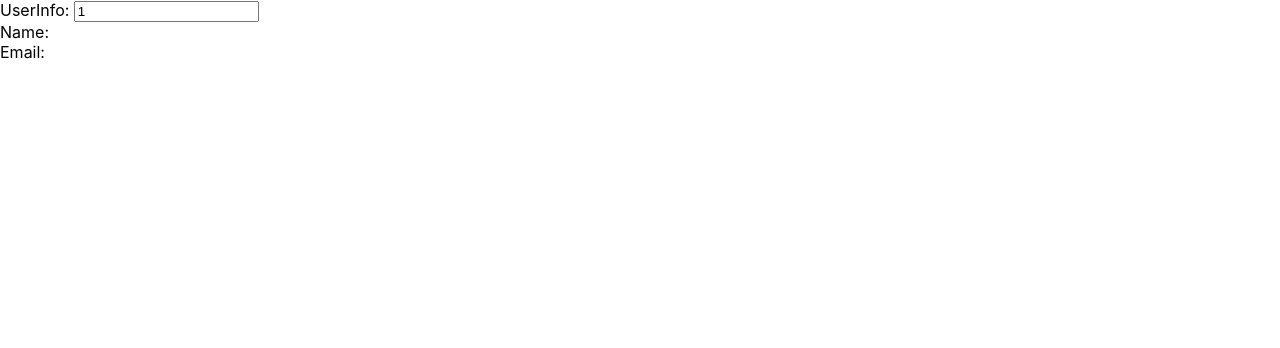
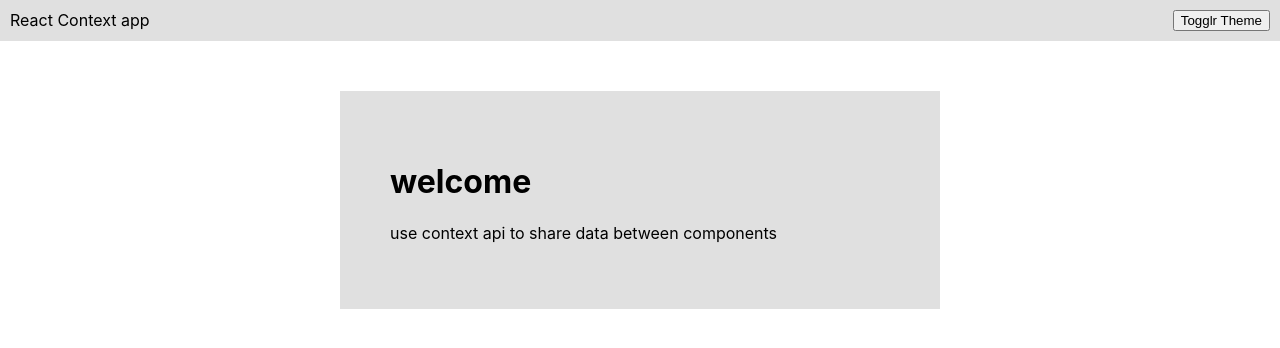
Before and after one commit to PraneshUlleri/Reactjs, a React (Create React App) app in the folder react-advanced-app/: page / in a window 1280 px wide. Shown: the top 348 px of the page. Built offline with nearby package versions, Linux system fonts and the light colour scheme; no server answers.

Commit message:
react context

```diff
--- a/react-advanced-app/src/App.js
+++ b/react-advanced-app/src/App.js
@@ -1,5 +1,7 @@
 import './App.css';
 import Counter from './Counter';
+import Layout from './Layout';
+import MainContent from './MainContent';
 import NewCounter from './NewCounter';
 import NewUserInfo from './NewUserInfo';
 import UserInfo from './UserInfo';
@@ -9,7 +11,9 @@ function App() {
     <div>
       {/* <Counter />
       <NewCounter /> */}
-      <NewUserInfo />
+      {/* <NewUserInfo /> */}
+      <Layout Layout />
+      <MainContent />
     </div>
   );
 }
--- /dev/null
+++ b/react-advanced-app/src/Layout.js
@@ -0,0 +1,18 @@
+import React from 'react';
+import Navbar from './Navbar';
+import { ThemeContextConsumer } from './ThemeContext';
+
+export default function Layout(props) {
+  return (
+    <ThemeContextConsumer>
+      {(context) => (
+        <div>
+          <div className={`header ${context.theme}`}>
+            <Navbar />
+          </div>
+          {props.children}
+        </div>
+      )}
+    </ThemeContextConsumer>
+  );
+}
--- /dev/null
+++ b/react-advanced-app/src/MainContent.js
@@ -0,0 +1,15 @@
+import React from 'react';
+import { ThemeContextConsumer } from './ThemeContext';
+
+export default function MainContent() {
+  return (
+    <ThemeContextConsumer>
+      {(context) => (
+        <div class={`content ${context.theme}`}>
+          <h1>welcome</h1>
+          <p>use context api to share data between components</p>
+        </div>
+      )}
+    </ThemeContextConsumer>
+  );
+}
--- /dev/null
+++ b/react-advanced-app/src/Navbar.js
@@ -0,0 +1,17 @@
+import React from 'react';
+import { ThemeContextConsumer } from './ThemeContext';
+
+export default function Navbar() {
+  return (
+    <div>
+      <ThemeContextConsumer>
+        {(context) => (
+          <div className="row">
+            <div>React Context app</div>
+            <button onClick={context.toggleTheme}> Togglr Theme</button>
+          </div>
+        )}
+      </ThemeContextConsumer>
+    </div>
+  );
+}
--- /dev/null
+++ b/react-advanced-app/src/ThemeContext.js
@@ -0,0 +1,12 @@
+import React, { useState } from 'react';
+
+const { Provider, Consumer } = React.createContext();
+
+function ThemeContextProvider(props) {
+  const [theme, setTheme] = useState('light');
+  const toggleTheme = () => {
+    setTheme(theme === 'light' ? 'dark' : 'light');
+  };
+  return <Provider value={{ theme, toggleTheme }}>{props.children}</Provider>;
+}
+export { ThemeContextProvider, Consumer as ThemeContextConsumer };
--- a/react-advanced-app/src/index.css
+++ b/react-advanced-app/src/index.css
@@ -11,3 +11,26 @@ code {
   font-family: source-code-pro, Menlo, Monaco, Consolas, 'Courier New',
     monospace;
 }
+
+.row {
+  display: flex;
+  justify-content: space-between;
+}
+
+.light {
+  background-color: #e0e0e0;
+  color: black;
+}
+.dark {
+  background-color: #101010;
+  color: #e0e0e0;
+}
+
+.header {
+  padding: 10px;
+}
+.content {
+  width: 500px;
+  padding: 50px;
+  margin: 50px auto;
+}
--- a/react-advanced-app/src/index.js
+++ b/react-advanced-app/src/index.js
@@ -3,12 +3,13 @@ import ReactDOM from 'react-dom/client';
 import './index.css';
 import App from './App';
 import reportWebVitals from './reportWebVitals';
+import { ThemeContextProvider } from './ThemeContext';
 
 const root = ReactDOM.createRoot(document.getElementById('root'));
 root.render(
-  <React.StrictMode>
+  <ThemeContextProvider>
     <App />
-  </React.StrictMode>
+  </ThemeContextProvider>
 );
 
 // If you want to start measuring performance in your app, pass a function
```
